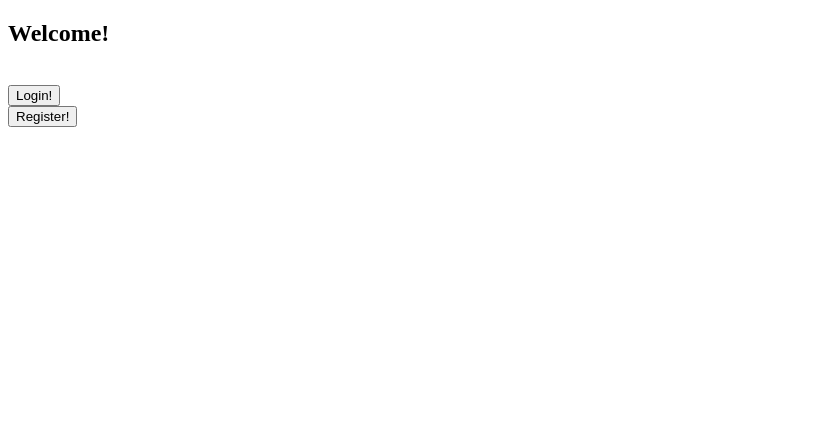
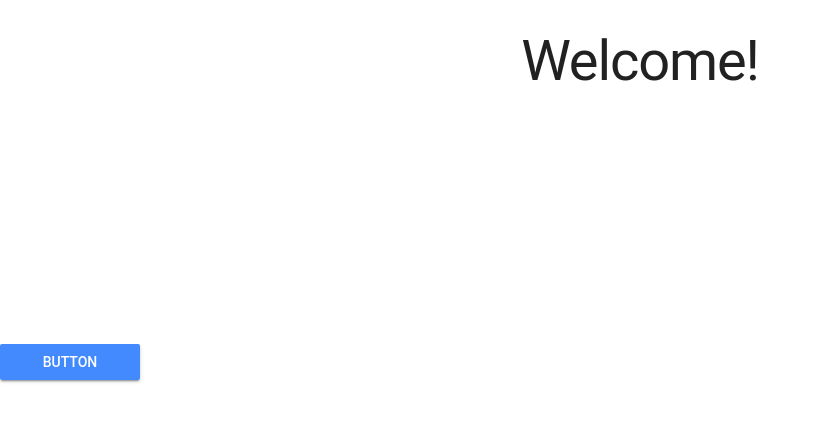
Before and after one commit to VVoruganti/CollegeAppCompanion, a website: page welcome.html in a window 1280 px wide. Shown: the whole page, without its empty margins (0-819 px from the left). Drawn offline with nearby package versions, Linux system fonts and the light colour scheme.

Commit message:
Material design and polymer start along wiht web crawler

```diff
--- /dev/null
+++ b/stylesheets/style.css
@@ -0,0 +1,8 @@
+h1 {
+  text-align:center
+}
+button {
+  width:10em;
+  height:8em;
+  margin:auto;
+}
--- a/welcome.html
+++ b/welcome.html
@@ -1,11 +1,24 @@
 <!DOCTYPE html>
 <html>
 <head>
+    <link rel="stylesheet" href="node_modules/material-design-lite/material.min.css"> <!-- MDL Libraries -->
+    <script src="node_modules/material-design-lite/material.min.js"></script>
+    <link rel="stylesheet" href="https://fonts.googleapis.com/icon?family=Material+Icons">
+
+    <link rel="stylesheet" href="stylesheets/style.css">
+
     <script src="https://ajax.googleapis.com/ajax/libs/jquery/3.2.1/jquery.min.js"></script>
 <body>
-    <h2> Welcome! </h2> <br>
-    <a href="login"> <button> Login! </button> </a> <br>
-    <button> Register! </button> <br>
+
+    <h1> Welcome! </h2> <br>
+  <!--  <a href="login"> <button> Login! </button> </a> <br> -->
+  <div class="mdl-card">
+    <div class="mdl-card_title">
+    </div>
+  </div>
+    <a href="login"><button class="mdl-button mdl-js-button mdl-button--raised mdl-js-ripple-effect mdl-button--accent mdl-color--blue-A200">
+  Button
+</button></a> <br>
 
 </body>
 </html>
```
Also changed, not shown: crawler.js (+20 -3 lines), package.json (+4 -3 lines), main.html (line endings or trailing spaces).
